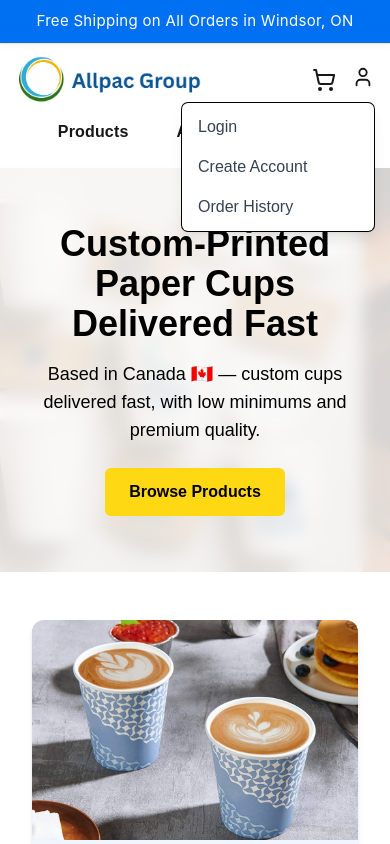
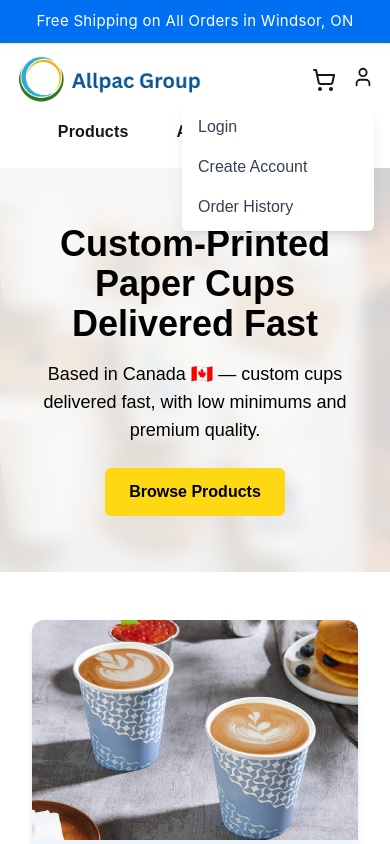
Before and after one commit to Emadedin1/allpacstore, a Next.js app in the folder frontend/: page / in a window 390 px wide. Both pictures are taken after a click on the button 363 px from the left and 76 px from the top of the page. Shown: the top 844 px of the page. Built offline with nearby package versions, Linux system fonts and the light colour scheme.

Commit message:
Update Navbar.jsx

```diff
--- a/frontend/src/components/layout/Navbar.jsx
+++ b/frontend/src/components/layout/Navbar.jsx
@@ -32,7 +32,7 @@ export default function Navbar() {
     return (
       <div
         ref={menuRef}
-        className="absolute z-50 right-0 mt-2 w-48 rounded-md shadow-lg bg-white ring-1 ring-black ring-opacity-5 transition"
+        className="absolute z-50 right-0 mt-2 w-48 rounded-md shadow-lg bg-white transition"
         style={{ top: '100%' }}
       >
         <div className="py-1 flex flex-col">
```
